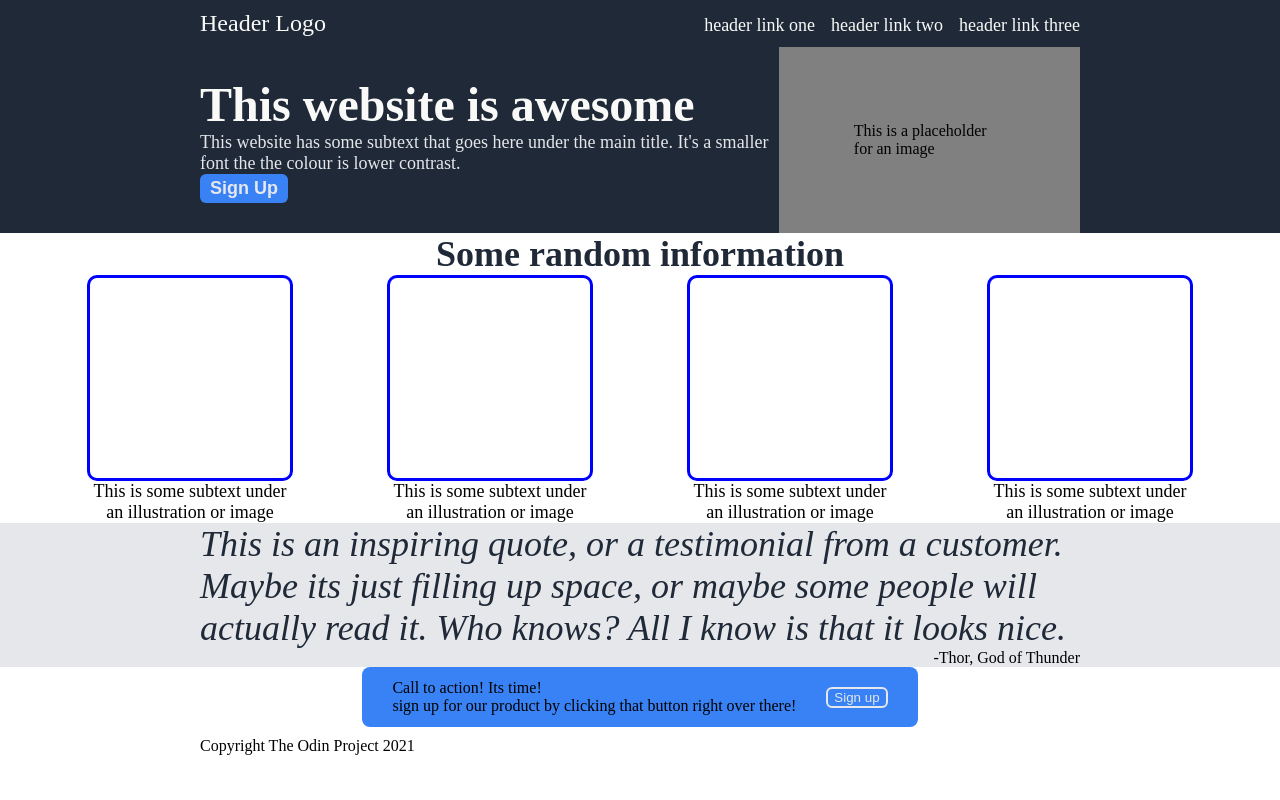
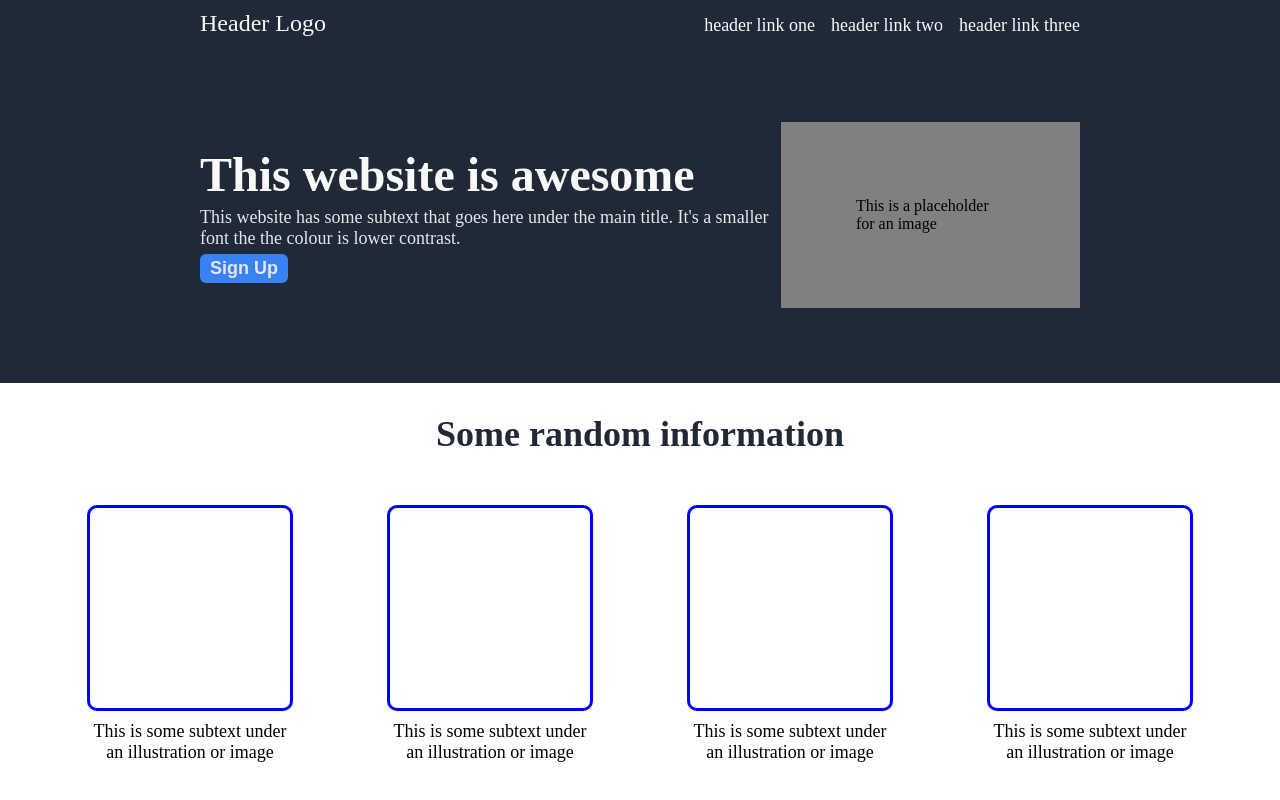
Before and after one commit to sirshakespeare25/landing-page, a plain HTML site: page index.html in a window 1280 px wide. Shown: the top 800 px of the page. Drawn offline with Linux system fonts and the light colour scheme.

Commit message:
finishing touches

```diff
--- a/stylesheet.css
+++ b/stylesheet.css
@@ -6,19 +6,26 @@ body {
 }
 
 .header {
-    display: flex;
     align-items: center;
     justify-content: space-between;
-    background-color: #1F2937;
-    color: #F9FAF8;
     font-size: 24px;
+    padding-top: 10px;
+    padding-bottom: 10px;
 }
 
 .header, .footer {
+    display: flex;
     padding-left: 200px;
     padding-right: 200px;
-    padding-top: 10px;
-    padding-bottom: 10px;
+
+    background-color: #1F2937;
+    color: #F9FAF8;
+}
+
+.footer {
+    justify-content: center;
+    padding-top: 30px;
+    padding-bottom: 30px;
 }
 
 .title {
@@ -48,12 +55,14 @@ body {
     border-radius: 6px;
     border-color: #E5E7EB;
     border-style: solid;
+    padding: 7px 20px;
 }
 
 .title2 {
     font-size: 36px;
     font-weight: 800;
     color: #1F2937;
+    padding-bottom: 50px;
 }
 
 .quote {
@@ -79,7 +88,18 @@ body {
     justify-content: space-evenly;
     background-color: #1F2937;
     flex: 1;
+    padding-bottom: 75px;
+    padding-top: 75px;
+    gap: 10px;
 }
+
+.text {
+    display: flex;
+    flex-direction: column;
+    gap: 5px;
+}
+
+
 
 .centertop, .centerbottom, .bottom {
     display: flex;
@@ -91,9 +111,16 @@ body {
     padding-right: 200px;
 }
 
+.centertop {
+    padding-top: 30px;
+    padding-bottom: 90px;
+}
+
 .bottom {
     justify-content: center;
     align-items: center;
+    padding-top: 90px;
+    padding-bottom: 90px;
 }
 
 .centerbottom {
@@ -101,6 +128,8 @@ body {
     display: flex;
     justify-content: center;
     align-items: center;
+    padding-bottom: 90px;
+    padding-top: 90px;
 }
 
 .img {
@@ -142,6 +171,10 @@ a {
     border-radius: 10px;
 }
 
+.wintext {
+    padding-top: 10px;
+}
+
 .content {
     display: flex;
     flex-direction: column;
@@ -155,8 +188,9 @@ a {
     align-content: center;
     background-color: #3882F6;
     border-radius: 8px;
-    padding: 12px 30px;
+    padding: 40px 90px;
     gap: 30px;
+    color: #E5E7EB;
 }
 
 .button2-cont {
```
